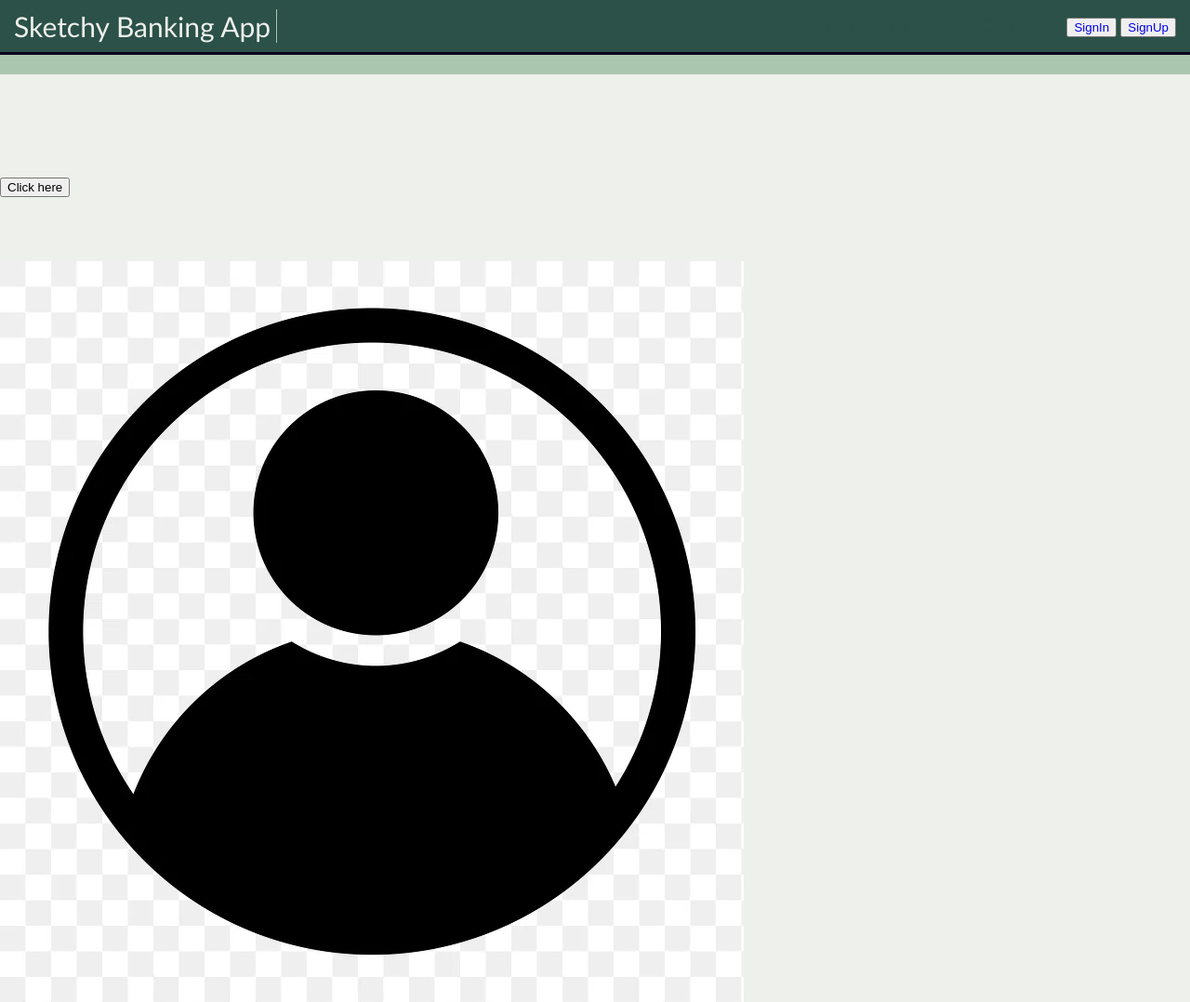
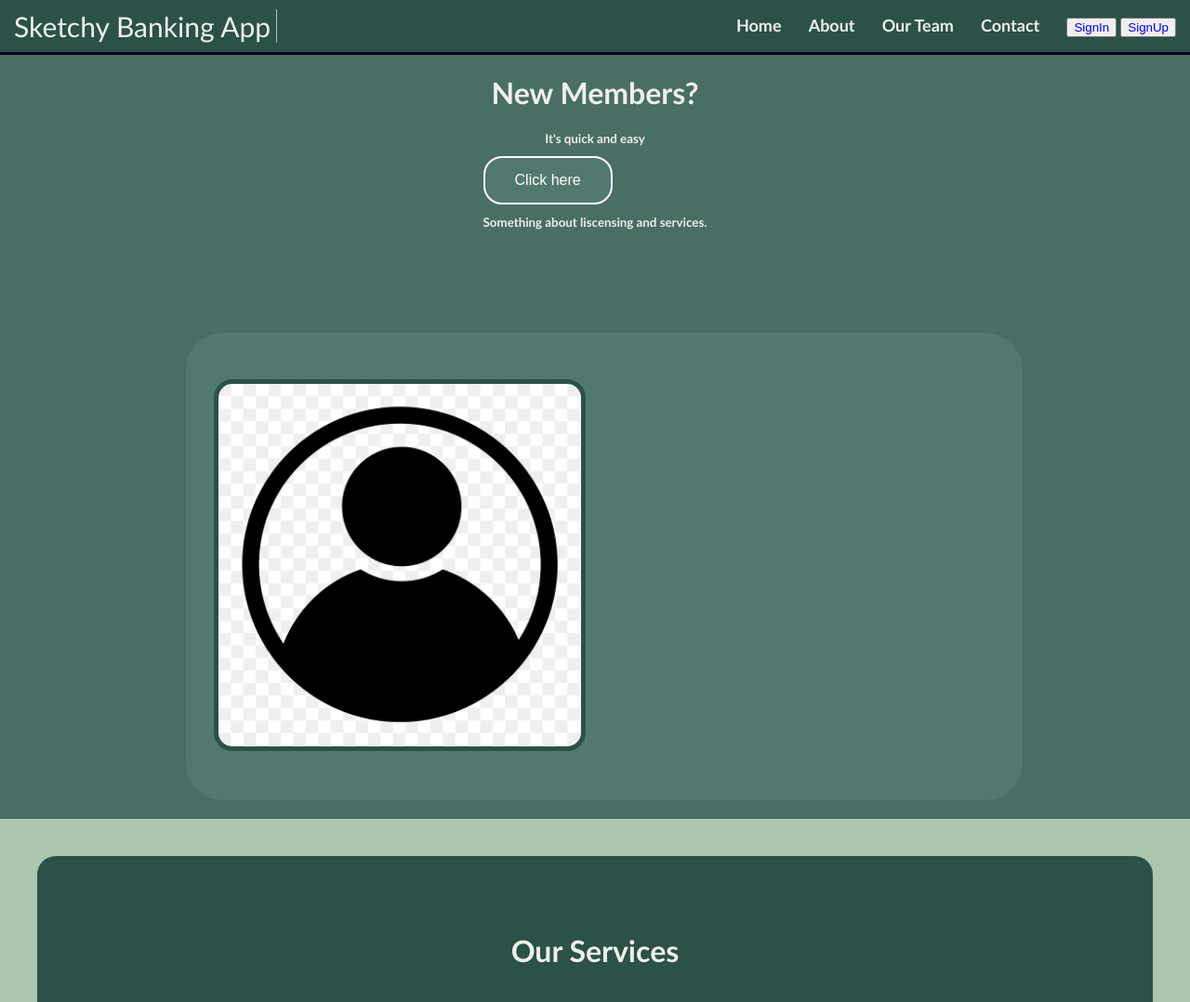
Before and after one commit to yoshiyahoo/Banking-System, a website: page public/index.html in a window 1280 px wide. Shown: the top 1078 px of the page at 93% size. Drawn offline with nearby package versions, Linux system fonts and the light colour scheme; no server answers.

Commit message:
Restored formatting and Layout, added missing background image

```diff
--- a/public/styles.css
+++ b/public/styles.css
@@ -33,7 +33,7 @@ li{
 	list-style: none; display: inline-block;
 }
 li a{
-	color: #2b5148; font-size: 18px; font-weight: bold; margin-right: 25px;
+	color: #EEF0EB; font-size: 18px; font-weight: bold; margin-right: 25px;
 }
 
 li a:hover {
@@ -42,13 +42,72 @@ li a:hover {
 
 /* Navigation Bar End */
 
+/* Sign Up Ad Start */
+
+.signup-ad-container{
+	display: flex;
+	flex-wrap: wrap;
+	justify-content: space-around;
+	align-items: center;
+	padding: 0 20px;
+	background-color: #4A6D65;
+	gap:5rem;
+
+}
+img{
+	width:90%;
+	max-width:400px;
+	object-fit:cover;
+	vertical-align:auto;
+	border: 5px solid #2b5148;
+	border-radius: 20px;
+	margin:auto;
+}
+.pic-container{
+	margin: 20px;
+	margin-right: 0;
+	background-color: #52796F;
+	padding: 50px 30px;
+	padding-right:0;
+	border-radius: 40px;
+	width: 900px;
+}
+.ad-text{
+	flex:1;
+}
+.ad-subtitle{
+	color:#EEF0EB;
+}
+.ad-description{
+	color:#EEF0EB;
+	font-size: smaller;
+}
+.signup-btn{
+	background-color: #52796F;
+	border: 2px solid;
+	border-radius: 20px;
+	color: white;
+	padding: 15px 32px;
+	text-align: center;
+	text-decoration: none;
+	display:block;
+	font-size: 16px;
+	transition-duration: 0.4s;
+}
+
+.signup-btn:hover{
+	background-color: #4A6D65;
+	color:#EEF0EB
+}
+
+/* Sign Up Ad End */
 
 body {
 	background-color: #ABC6AF;
 	color: #0D0221;
 	font-family: 'Trebuchet MS';
 	margin: 0;
-    padding: 0;
+	padding: 0;
 }
 h1,h2 {
 	text-align: center;
@@ -161,9 +220,9 @@ h1,h2 {
 /* Show the data bar and the main slide on the same line */
 main {
 	/* display: grid; */
-	grid-template-columns: repeat(3, 1fr);
-	justify-items: left;
-    background-color:#EEF0EB;
+	/* grid-template-columns: repeat(3, 1fr); */
+	/* justify-items: left; */
+	background-color:#ABC6AF;
 }
 
 
@@ -257,53 +316,6 @@ div.desc {
 	text-align: center;
 }
 
-
-/* About CSS */
-.background-container{
-    display: grid;
-	grid-template-columns: repeat(3, 1fr);
-	justify-items: left;
-    background-color:#4A6D65;
-    border-bottom-style: solid;
-    border-color: #2b5148;
-    padding: 70px 30px 20px;
-}
-
-.about-container{
-    text-align: center;
-}
-
-
-/* Our Team CSS */
-.team-container{
-    display: flex;
-	/* grid-template-columns: repeat(3, 1fr); */
-	justify-items: left;
-    background-color:#EEF0EB;
-}
-
-div.gallery{
-    margin: 5px;
-    border: 1px solid #4A6D65;
-    float: left;
-    width: 180px;
-}
-div.gallery:hover {
-  border: 1px solid #0D0221;
-}
-
-div.gallery img {
-  width: 100%;
-  height: auto;
-}
-
-div.desc {
-  padding: 15px;
-  text-align: center;
-}
-
-
-
 /* Footer CSS */
 footer {
 	background-color:#52796F;
```
Also changed, not shown: public/index.html (line endings or trailing spaces).
